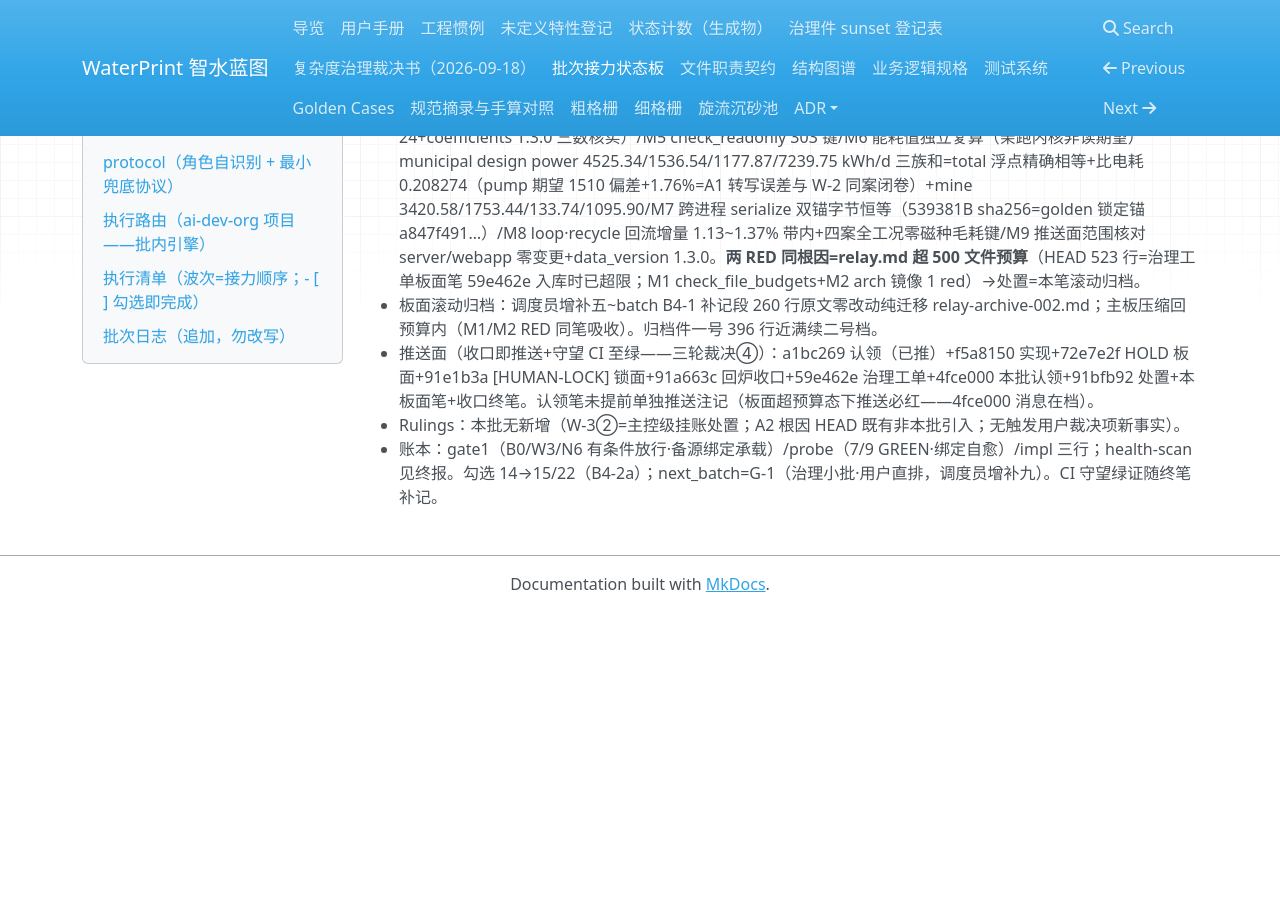
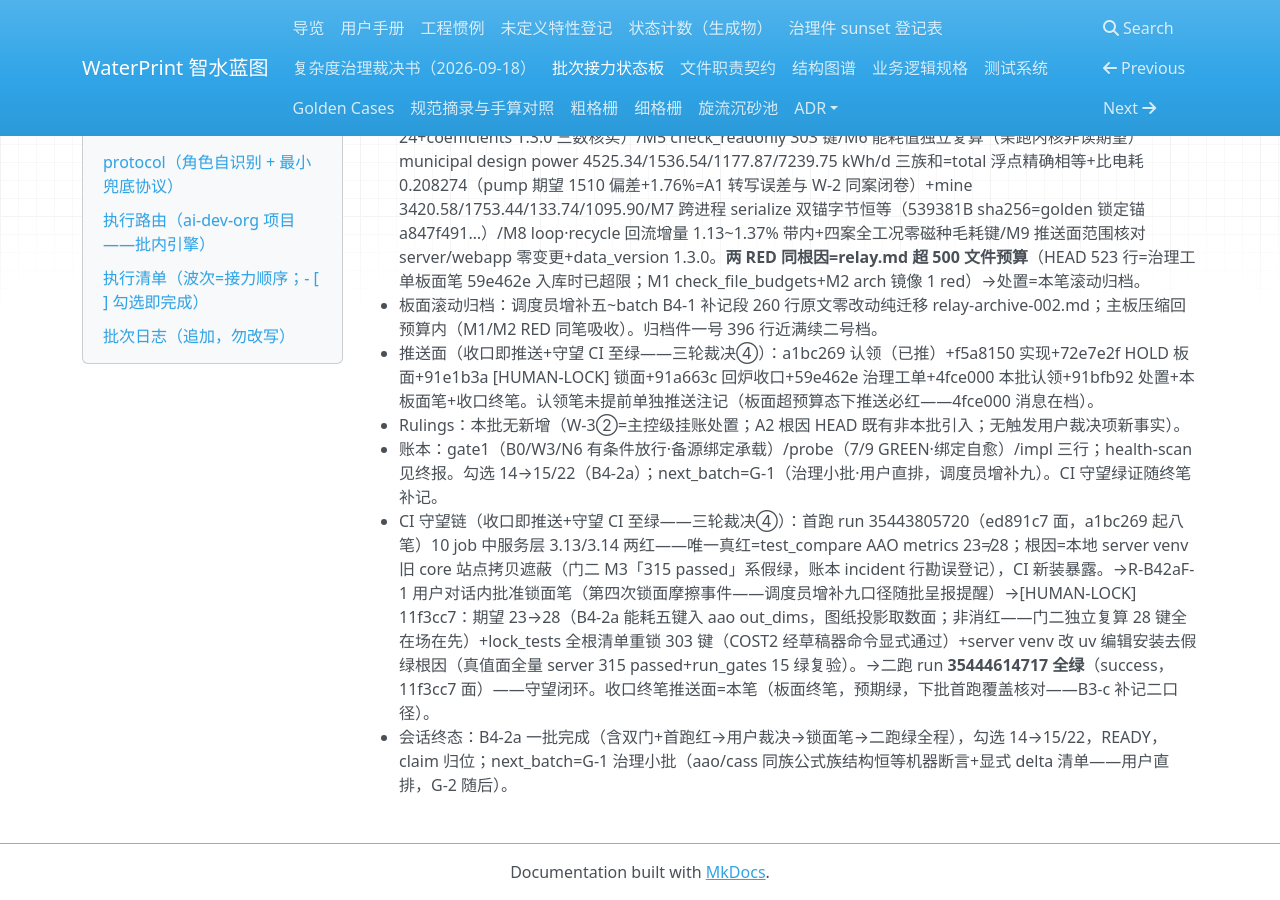
Before and after one commit to yyx20040712/waterprint, an MkDocs documentation site: the page built from docs/handoff/relay.md, in a window 1280 px wide and 900 px high, scrolled down 8124 px. Built offline with MkDocs 1.6.1, drawn with Linux system fonts in a browser that asks for light colours; nearby versions of some CDN libraries; before the commit the page ends 8736 px from its top, so only the background shows below that; some of the changed lines change nothing that is shown; some of the changed text lies outside the part shown.

Commit message:
B4-2a 收口终笔（READY 置位）: CI 守望链补记——首跑 35443805720 服务层两红（唯一真红 test_compare 23≠28，根因=本地 server venv 旧 core 站拷贝遮蔽=门二 M3 假绿，账本 incident 勘误）→R-B42aF-1 用户批准锁面笔（第四次锁面摩擦事件随批呈报）→[HUMAN-LOCK] 11f3cc7+venv 编辑安装去假绿+真值面 315 passed→二跑 35444614717 全绿——守望闭环。B4-2a 勾选（14→15/22）；claim 归位 READY；batch_count 1；next_batch=G-1 治理小批（aao/cass 同族公式族结构恒等机器断言——用户直排）。板检 0 fail/1 warn（R3 冻结旧行预期）；无进展 0。本笔为收口终态置位（置 READY=最后一笔，此后本会话零板/仓写入——Synapse b27 铁律）；推送触发 run 预期绿，下批首跑覆盖核对（B3-c 补记二口径）。

```diff
--- a/docs/handoff/relay.md
+++ b/docs/handoff/relay.md
@@ -8,7 +8,7 @@
 > 前任交接：`E:/zcode_md/治理批-复杂度治理-2026-09-18/00-交接文档-新会话继续.md`
 > （2026-09-18 同日建立——内容已并入本板首批批次日志，克隆者以本板为准）。
 
-- status: RUNNING
+- status: READY
 - automation_id: automation-3776af0e-7217-406a-802c-870cb88b6533
 - shared_fire: true
 - plan: docs/handoff/relay.md#执行清单（自含清单，收口 grep 本文件 `- [ ]` 计余量）
@@ -16,21 +16,21 @@
 - poll_interval_min: 10
 - fire_budget_min: 120
 - last_dispatch: 2026-09-19T11:14:24+08:00
-- heartbeat_utc: 2026-09-19T12:40:14.259Z
-- claim: hubfire-B4-2a-final-20260919T1215-16b0
+- heartbeat_utc: 2026-09-19T13:09:13.452Z
+- claim: -
 - no_progress_count: 0
 - checked_total: 22
 - checked_done: 15
 - protocol_rev: 1
 - last_dispatch_utc: 2026-09-19T12:14:47Z
 - relay_started_utc: 2026-09-19T11:58:59Z
-- batch_count: 0
+- batch_count: 1
 - max_batches: 60
 - max_wall_hours: 90
 - hold_reason: -
 - last_handover: 2026-09-19
-- claimed_by: hub 火执行者会话（B4-2a 收尾批）
-- claimed_at: 2026-09-19T12:16:02.303Z
+- claimed_by: -
+- claimed_at: -
 - next_batch: G-1 治理小批（aao/cass 同族公式族结构恒等机器断言+显式 delta 清单——调度员增补九用户直排工单①；G-2 拆件配方回写宪法随后）
 
 ## protocol（角色自识别 + 最小兜底协议）
@@ -299,3 +299,5 @@
 - 推送面（收口即推送+守望 CI 至绿——三轮裁决④）：a1bc269 认领（已推）+f5a8150 实现+72e7e2f HOLD 板面+91e1b3a [HUMAN-LOCK] 锁面+91a663c 回炉收口+59e462e 治理工单+4fce000 本批认领+91bfb92 处置+本板面笔+收口终笔。认领笔未提前单独推送注记（板面超预算态下推送必红——4fce000 消息在档）。
 - Rulings：本批无新增（W-3②=主控级挂账处置；A2 根因 HEAD 既有非本批引入；无触发用户裁决项新事实）。
 - 账本：gate1（B0/W3/N6 有条件放行·备源绑定承载）/probe（7/9 GREEN·绑定自愈）/impl 三行；health-scan 见终报。勾选 14→15/22（B4-2a）；next_batch=G-1（治理小批·用户直排，调度员增补九）。CI 守望绿证随终笔补记。
+- CI 守望链（收口即推送+守望 CI 至绿——三轮裁决④）：首跑 run 35443805720（ed891c7 面，a1bc269 起八笔）10 job 中服务层 3.13/3.14 两红——唯一真红=test_compare AAO metrics 23≠28；根因=本地 server venv 旧 core 站点拷贝遮蔽（门二 M3「315 passed」系假绿，账本 incident 行勘误登记），CI 新装暴露。→R-B42aF-1 用户对话内批准锁面笔（第四次锁面摩擦事件——调度员增补九口径随批呈报提醒）→[HUMAN-LOCK] 11f3cc7：期望 23→28（B4-2a 能耗五键入 aao out_dims，图纸投影取数面；非消红——门二独立复算 28 键全在场在先）+lock_tests 全根清单重锁 303 键（COST2 经草稿器命令显式通过）+server venv 改 uv 编辑安装去假绿根因（真值面全量 server 315 passed+run_gates 15 绿复验）。→二跑 run **35444614717 全绿**（success，11f3cc7 面）——守望闭环。收口终笔推送面=本笔（板面终笔，预期绿，下批首跑覆盖核对——B3-c 补记二口径）。
+- 会话终态：B4-2a 一批完成（含双门+首跑红→用户裁决→锁面笔→二跑绿全程），勾选 14→15/22，READY，claim 归位；next_batch=G-1 治理小批（aao/cass 同族公式族结构恒等机器断言+显式 delta 清单——用户直排，G-2 随后）。
```
